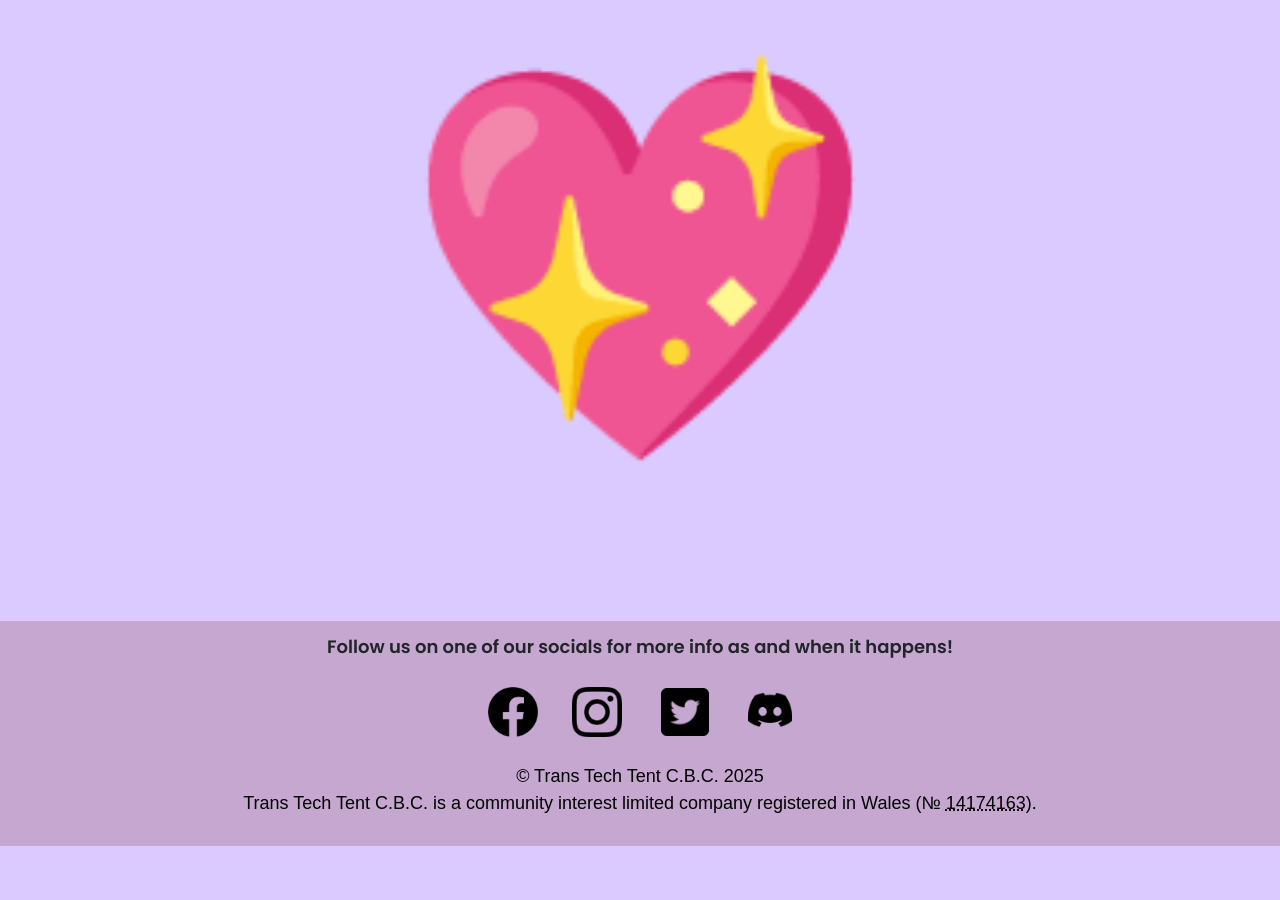
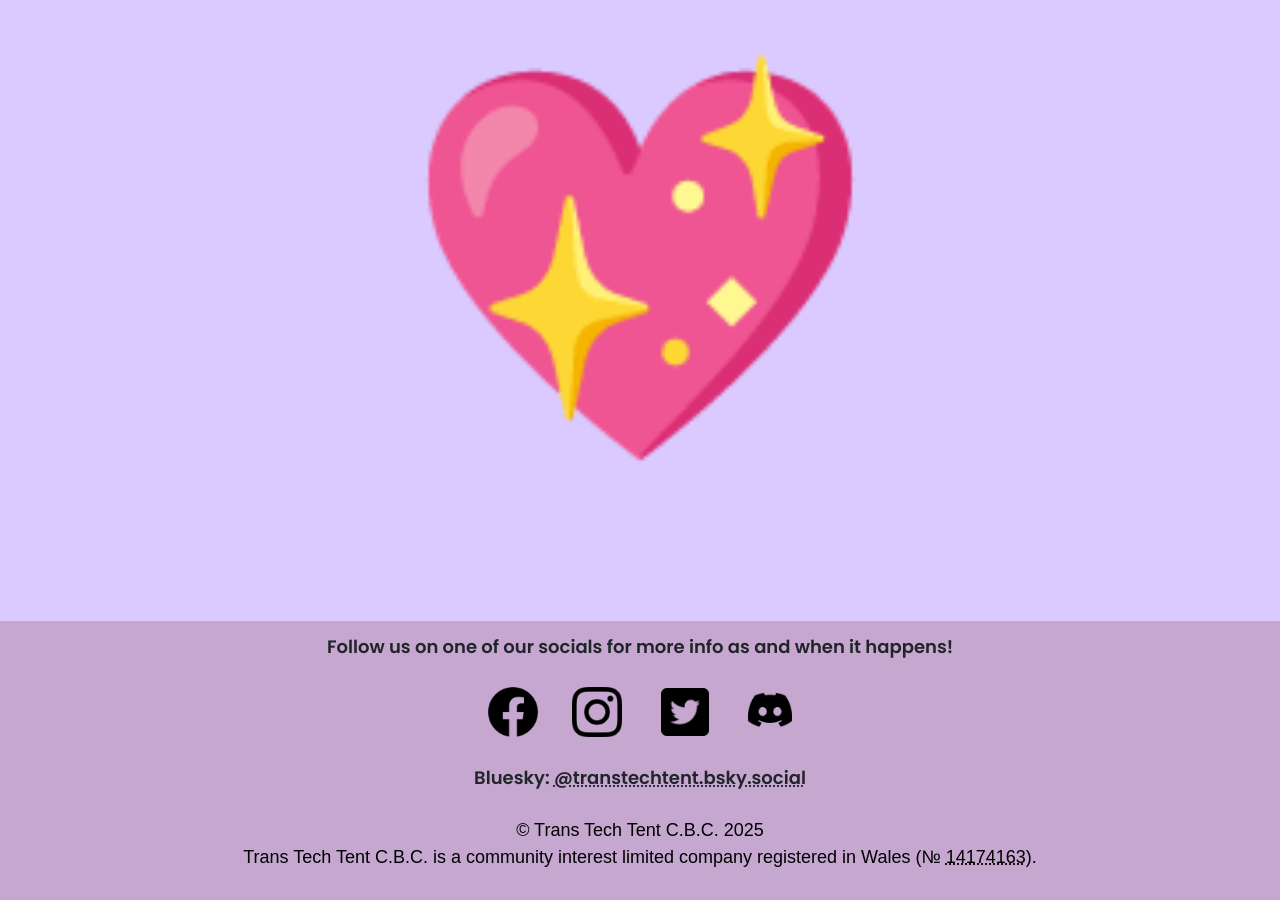
Before and after one commit to Trans-Tech-Tent/TechTent, a Jekyll site: the page built from EHRC_guidance.html, in a window 1280 px wide and 900 px high, scrolled down 751 px. Built offline with Jekyll 4.4.1, drawn with Linux system fonts in a browser that asks for light colours; some web fonts are replaced; before the commit the page ends 1597 px from its top, so only the background shows below that.

Commit message:
Update footer - add bluesky

```diff
--- a/_layouts/default.html
+++ b/_layouts/default.html
@@ -77,7 +77,8 @@
                     height="50px"></a>&nbsp;&nbsp;&nbsp;&nbsp;&nbsp;&nbsp;&nbsp;&nbsp;
             <a href="https://twitter.com/TransTechTent"> <img src="/res/img/tw400.png" alt="twitter"
                     height="48px"></a>&nbsp;&nbsp;&nbsp;&nbsp;&nbsp;&nbsp;&nbsp;&nbsp;
-            <a href="https://discord.gg/e3nqdVr2wT"> <img src="/res/img/di500.png" alt="discord" height="50px"></a>
+            <a href="https://discord.gg/e3nqdVr2wT"> <img src="/res/img/di500.png" alt="discord" height="50px"></a><br><br>
+            Bluesky: <a href="https://web-cdn.bsky.app/profile/did:plc:cztf63z6kpeppfljuedlfkrp">@transtechtent.bsky.social</a>
         </div>
     </footer>
     <div class="dark">
```
